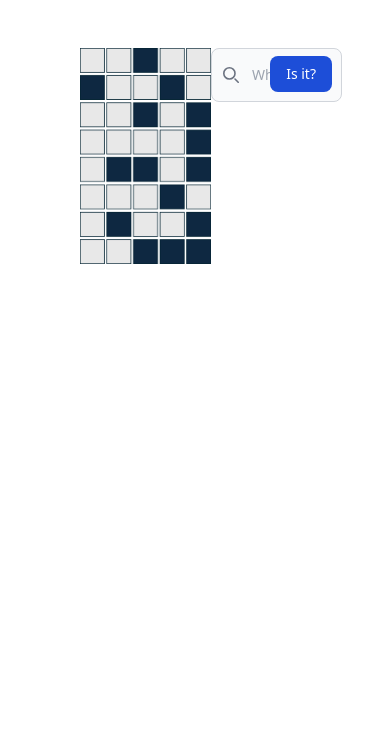
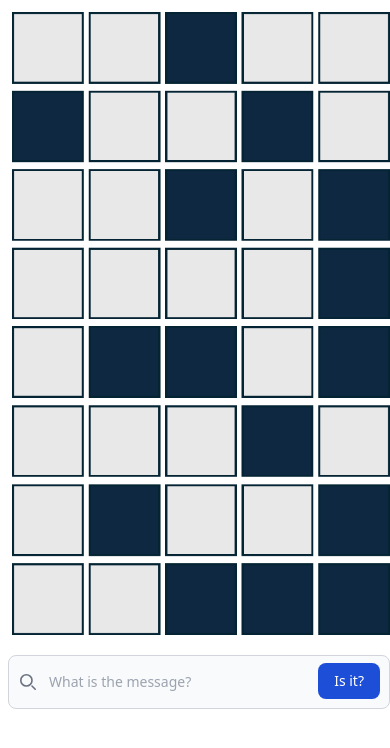
Before and after one commit to ahmfuad/Interactive, a plain HTML site: page message.html in a window 390 px wide. Drawn offline with nearby package versions, Linux system fonts and the light colour scheme.

Commit message:
Update message.html

```diff
--- a/message.html
+++ b/message.html
@@ -10,11 +10,11 @@
     <title>Decode The Message!</title>
 </head>
 <body>
-    <div class="flex flex-row">
-    <div class="flex-1 pl-20 pt-12">
+    <div class="flex flex-col md:flex-row">
+    <div class="flex-1 pt-3 pl-3 md:pl-20 md:pt-12">
         <img src="message_.png" alt="What is the message!" class="h-auto w-96">
     </div>
-    <div class="flex-1 py-12 pr-12">
+    <div class="flex-1 pt-5 pl-2 md:py-12 md:pr-12">
         <form class="form" id="form">
             <label for="message" class="mb-2 text-sm font-medium text-gray-900 sr-only">What is the message!</label>
             <div class="relative">
@@ -37,26 +37,6 @@
 
 </body>
 <script>
-
-
-
-// $(function () {
-//             var frm = $('#form');
-//             frm.submit(function (ev) {
-//                 var val = $('#search').val().toLowerCase();
-
-//                 if(val==="dreambig") {
-//                     poof();
-//                     alert("YAY! It's correct!");
-
-//                 }
-//                 else {
-//                     alert("OOPS! WRONG!")
-//                 }
-//                 ev.preventDefault();
-//             });
-// });
-
 'use strict';
 
 window.onload = function() {
@@ -290,7 +270,7 @@ window.onload = function() {
 
         if(xf === "dreambig") {
             poof();
-            alert("YAY! CORRECT! 🎉")
+
         }
         else {
             alert("ITS WRONG! TRY AGAIN! 😅")
```
